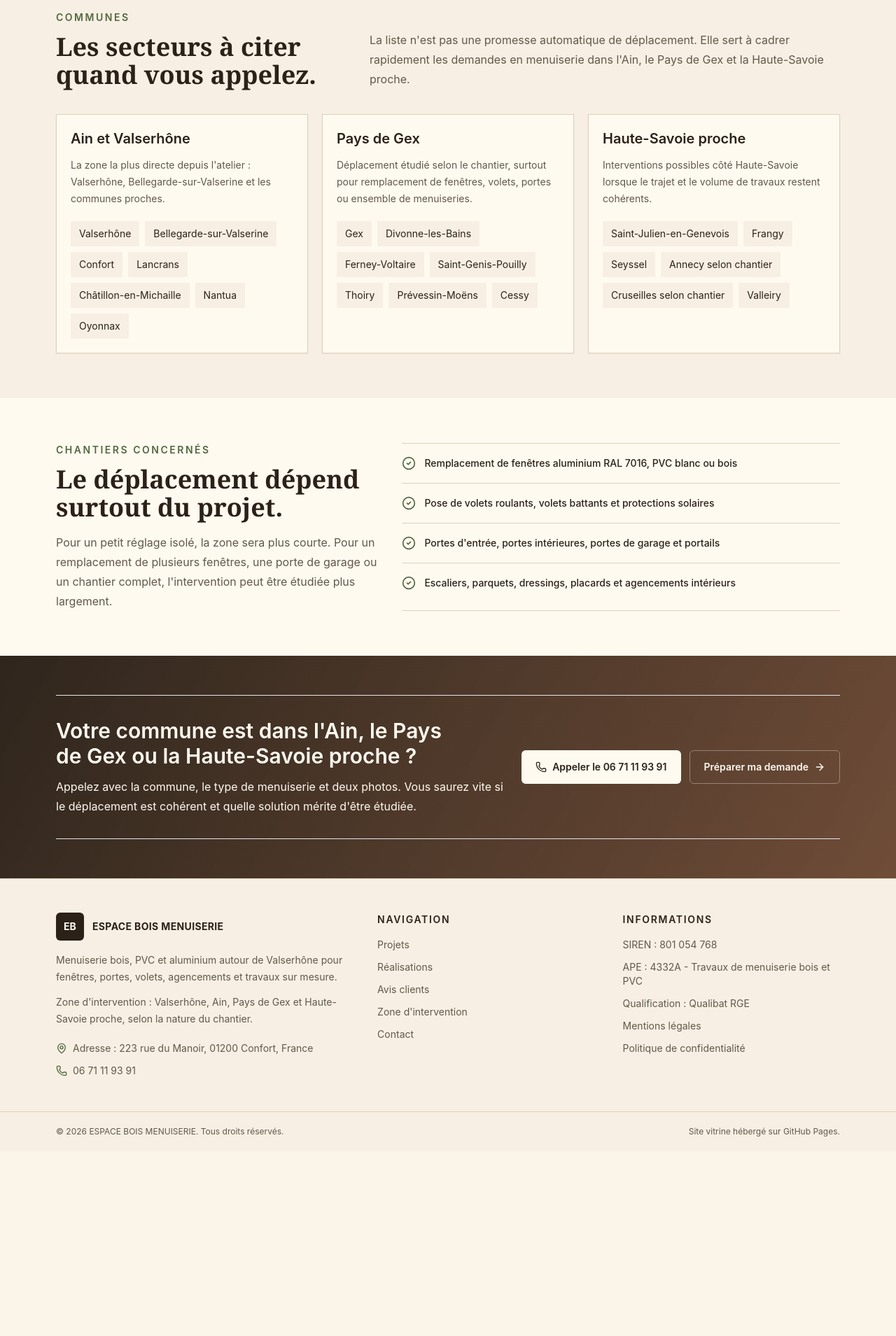
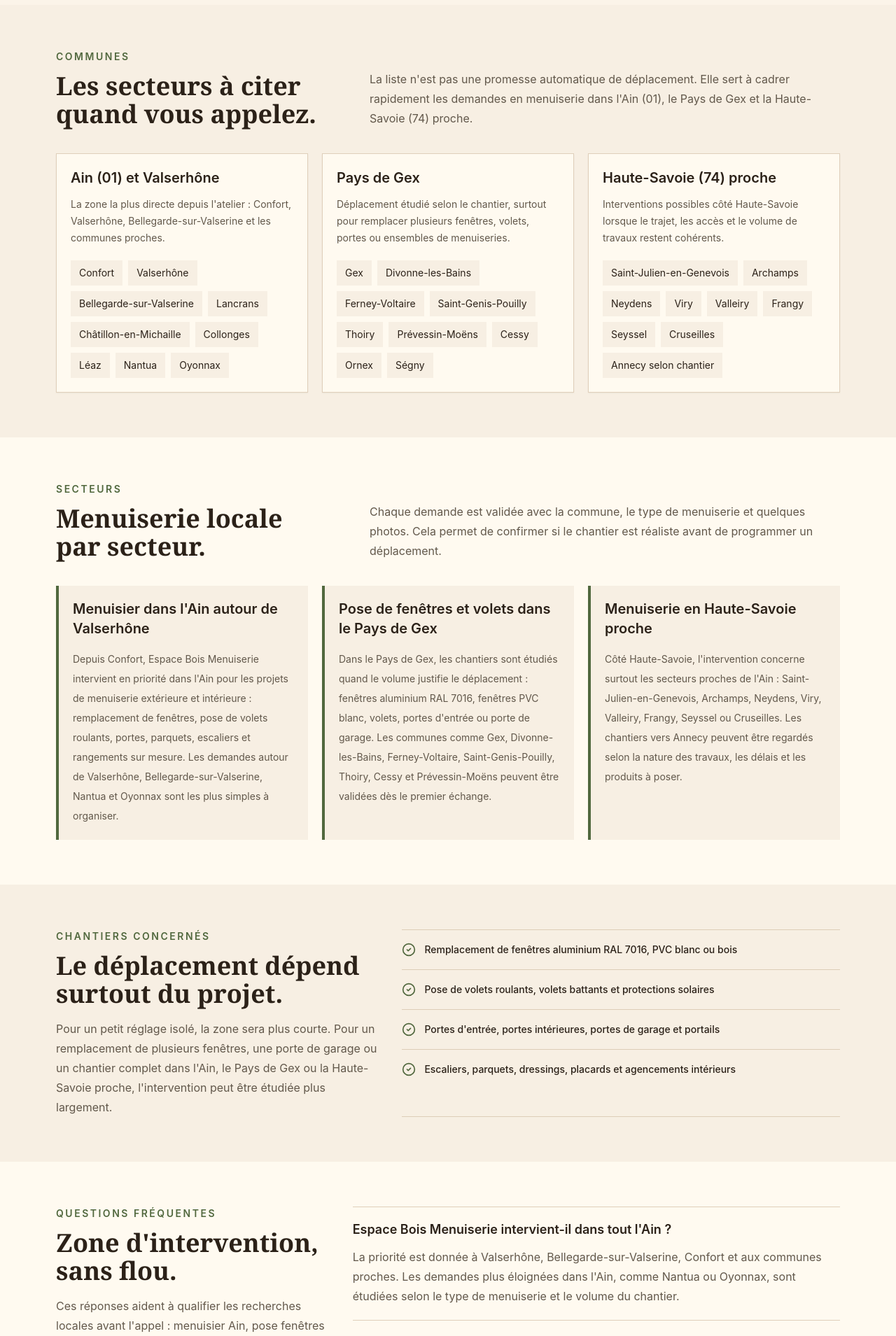
Before and after one commit to lHarido/espace-bois-menuiserie, a Next.js app: page /zone-intervention in a window 1280 px wide. Shown: the part 880-2789 px from the top of the page at 70% size. Before the commit the page ends 2525 px from the top, so only its background shows below. Built offline with nearby package versions, Linux system fonts and the light colour scheme; no server answers.

Commit message:
Strengthen local SEO for service areas

```diff
--- a/app/sitemap.ts
+++ b/app/sitemap.ts
@@ -16,7 +16,7 @@
 
 export default function sitemap(): MetadataRoute.Sitemap {
   const siteUrl = process.env.NEXT_PUBLIC_SITE_URL ?? "http://localhost:3000";
-  const lastModified = new Date("2026-06-15");
+  const lastModified = new Date("2026-06-16");
 
   return routes.map((route) => ({
     url: `${siteUrl}${route}`,
--- a/app/zone-intervention/page.tsx
+++ b/app/zone-intervention/page.tsx
@@ -8,38 +8,97 @@
 import { withBasePath } from "@/lib/sitePath";
 
 export const metadata: Metadata = {
-  title: "Menuisier Ain, Pays de Gex et Haute-Savoie proche",
+  title: "Menuisier Ain, Haute-Savoie et Pays de Gex",
   description:
-    "Zone d'intervention Espace Bois Menuiserie : Valserhône, Ain, Pays de Gex, Bellegarde-sur-Valserine et Haute-Savoie proche pour fenêtres, volets, portes et menuiseries.",
+    "Menuisier à Confort près de Valserhône : pose de fenêtres, volets, portes et menuiseries dans l'Ain, le Pays de Gex et la Haute-Savoie proche.",
   keywords: [
+    "menuisier Ain 01",
     "menuisier Ain",
+    "menuisier Haute-Savoie 74",
+    "menuisier Haute-Savoie",
     "menuisier Pays de Gex",
-    "menuisier Haute-Savoie",
     "menuiserie Valserhône",
+    "menuisier Bellegarde-sur-Valserine",
+    "menuisier Saint-Julien-en-Genevois",
     "pose fenêtres Pays de Gex",
     "fenêtres aluminium Ain",
     "fenêtres PVC Haute-Savoie",
+    "volets roulants Ain Haute-Savoie",
   ],
   alternates: {
     canonical: "/zone-intervention",
+  },
+  openGraph: {
+    title: "Zone d'intervention menuiserie : Ain, Haute-Savoie, Pays de Gex",
+    description:
+      "Espace Bois Menuiserie intervient depuis Confort près de Valserhône pour vos fenêtres, volets, portes, escaliers, parquets et rangements.",
+    type: "website",
   },
 };
 
 const areaGroups = [
   {
-    title: "Ain et Valserhône",
-    lead: "La zone la plus directe depuis l'atelier : Valserhône, Bellegarde-sur-Valserine et les communes proches.",
-    places: ["Valserhône", "Bellegarde-sur-Valserine", "Confort", "Lancrans", "Châtillon-en-Michaille", "Nantua", "Oyonnax"],
+    title: "Ain (01) et Valserhône",
+    lead: "La zone la plus directe depuis l'atelier : Confort, Valserhône, Bellegarde-sur-Valserine et les communes proches.",
+    places: [
+      "Confort",
+      "Valserhône",
+      "Bellegarde-sur-Valserine",
+      "Lancrans",
+      "Châtillon-en-Michaille",
+      "Collonges",
+      "Léaz",
+      "Nantua",
+      "Oyonnax",
+    ],
   },
   {
     title: "Pays de Gex",
-    lead: "Déplacement étudié selon le chantier, surtout pour remplacement de fenêtres, volets, portes ou ensemble de menuiseries.",
-    places: ["Gex", "Divonne-les-Bains", "Ferney-Voltaire", "Saint-Genis-Pouilly", "Thoiry", "Prévessin-Moëns", "Cessy"],
+    lead: "Déplacement étudié selon le chantier, surtout pour remplacer plusieurs fenêtres, volets, portes ou ensembles de menuiseries.",
+    places: [
+      "Gex",
+      "Divonne-les-Bains",
+      "Ferney-Voltaire",
+      "Saint-Genis-Pouilly",
+      "Thoiry",
+      "Prévessin-Moëns",
+      "Cessy",
+      "Ornex",
+      "Ségny",
+    ],
   },
   {
-    title: "Haute-Savoie proche",
-    lead: "Interventions possibles côté Haute-Savoie lorsque le trajet et le volume de travaux restent cohérents.",
-    places: ["Saint-Julien-en-Genevois", "Frangy", "Seyssel", "Annecy selon chantier", "Cruseilles selon chantier", "Valleiry"],
+    title: "Haute-Savoie (74) proche",
+    lead: "Interventions possibles côté Haute-Savoie lorsque le trajet, les accès et le volume de travaux restent cohérents.",
+    places: [
+      "Saint-Julien-en-Genevois",
+      "Archamps",
+      "Neydens",
+      "Viry",
+      "Valleiry",
+      "Frangy",
+      "Seyssel",
+      "Cruseilles",
+      "Annecy selon chantier",
+    ],
+  },
+];
+
+const seoAreaSections = [
+  {
+    title: "Menuisier dans l'Ain autour de Valserhône",
+    text:
+      "Depuis Confort, Espace Bois Menuiserie intervient en priorité dans l'Ain pour les projets de menuiserie extérieure et intérieure : remplacement de fenêtres, pose de volets roulants, portes, parquets, escaliers et rangements sur mesure. Les demandes autour de Valserhône, Bellegarde-sur-Valserine, Nantua et Oyonnax sont les plus simples à organiser.",
+  },
+  {
+    title: "Pose de fenêtres et volets dans le Pays de Gex",
+    text:
+      "Dans le Pays de Gex, les chantiers sont étudiés quand le volume justifie le déplacement : fenêtres aluminium RAL 7016, fenêtres PVC blanc, volets, portes d'entrée ou porte de garage. Les communes comme Gex, Divonne-les-Bains, Ferney-Voltaire, Saint-Genis-Pouilly, Thoiry, Cessy et Prévessin-Moëns peuvent être validées dès le premier échange.",
+  },
+  {
+    title: "Menuiserie en Haute-Savoie proche",
+    text:
+      "Côté Haute-Savoie, l'intervention concerne surtout les secteurs proches de l'Ain : Saint-Julien-en-Genevois, Archamps, Neydens, Viry, Valleiry, Frangy, Seyssel ou Cruseilles. Les chantiers vers Annecy peuvent être regardés selon la nature des travaux, les délais et les produits à poser.",
   },
 ];
 
@@ -50,11 +109,36 @@
   "Escaliers, parquets, dressings, placards et agencements intérieurs",
 ];
 
+const faqItems = [
+  {
+    question: "Espace Bois Menuiserie intervient-il dans tout l'Ain ?",
+    answer:
+      "La priorité est donnée à Valserhône, Bellegarde-sur-Valserine, Confort et aux communes proches. Les demandes plus éloignées dans l'Ain, comme Nantua ou Oyonnax, sont étudiées selon le type de menuiserie et le volume du chantier.",
+  },
+  {
+    question: "Est-il possible de faire poser des fenêtres dans le Pays de Gex ?",
+    answer:
+      "Oui, les projets dans le Pays de Gex peuvent être étudiés, surtout pour plusieurs fenêtres, volets, portes ou menuiseries à remplacer. La commune et quelques photos permettent de valider rapidement le déplacement.",
+  },
+  {
+    question: "Intervenez-vous en Haute-Savoie ?",
+    answer:
+      "Oui, principalement en Haute-Savoie proche de l'Ain : Saint-Julien-en-Genevois, Archamps, Neydens, Viry, Valleiry, Frangy, Seyssel ou Cruseilles. Annecy peut être étudiée selon le chantier.",
+  },
+  {
+    question: "Quels travaux sont les plus adaptés à une intervention éloignée ?",
+    answer:
+      "Les remplacements de fenêtres aluminium, fenêtres PVC, volets, portes de garage, escaliers, parquets ou aménagements complets sont plus adaptés qu'un petit réglage isolé.",
+  },
+];
+
 export default function ZoneInterventionPage() {
-  const schema = {
+  const serviceSchema = {
     "@context": "https://schema.org",
     "@type": "Service",
-    name: "Zone d'intervention menuiserie",
+    name: "Menuisier Ain, Haute-Savoie et Pays de Gex",
+    description:
+      "Pose de fenêtres, volets, portes et menuiseries intérieures depuis Confort près de Valserhône, dans l'Ain, le Pays de Gex et la Haute-Savoie proche.",
     provider: {
       "@type": "HomeAndConstructionBusiness",
       name: company.name,
@@ -75,13 +159,29 @@
     ),
     serviceType: projectMatches,
   };
+  const faqSchema = {
+    "@context": "https://schema.org",
+    "@type": "FAQPage",
+    mainEntity: faqItems.map((item) => ({
+      "@type": "Question",
+      name: item.question,
+      acceptedAnswer: {
+        "@type": "Answer",
+        text: item.answer,
+      },
+    })),
+  };
 
   return (
     <>
       <Breadcrumbs items={[{ label: "Zone d'intervention" }]} />
       <script
         type="application/ld+json"
-        dangerouslySetInnerHTML={{ __html: JSON.stringify(schema) }}
+        dangerouslySetInnerHTML={{ __html: JSON.stringify(serviceSchema) }}
+      />
+      <script
+        type="application/ld+json"
+        dangerouslySetInnerHTML={{ __html: JSON.stringify(faqSchema) }}
       />
 
       <section className="py-10 sm:py-16">
@@ -95,8 +195,9 @@
             </h1>
             <p className="mt-5 max-w-xl text-lg leading-8 text-steel">
               Espace Bois Menuiserie part de Confort, près de Valserhône, pour
-              intervenir sur des chantiers cohérents en distance : fenêtres, volets,
-              portes, escaliers, parquets et rangements sur mesure.
+              intervenir dans l'Ain, le Pays de Gex et la Haute-Savoie proche :
+              fenêtres aluminium RAL 7016, PVC blanc, volets, portes, escaliers,
+              parquets et rangements sur mesure.
             </p>
 
             <div className="mt-7 grid gap-4 border-y border-stone/80 py-5 text-sm text-ink sm:grid-cols-2">
@@ -111,7 +212,7 @@
                 <Clock aria-hidden="true" className="mt-0.5 h-5 w-5 shrink-0 text-moss" />
                 <span>
                   <strong>Rayon</strong>
-                  <span className="mt-1 block leading-6 text-steel">Environ 1h autour de Valserhône, selon chantier.</span>
+                  <span className="mt-1 block leading-6 text-steel">Ain, Pays de Gex et Haute-Savoie proche, selon chantier.</span>
                 </span>
               </p>
             </div>
@@ -170,8 +271,8 @@
             </div>
             <p className="max-w-2xl leading-7 text-steel lg:justify-self-end">
               La liste n'est pas une promesse automatique de déplacement. Elle sert
-              à cadrer rapidement les demandes en menuiserie dans l'Ain, le Pays de
-              Gex et la Haute-Savoie proche.
+              à cadrer rapidement les demandes en menuiserie dans l'Ain (01), le
+              Pays de Gex et la Haute-Savoie (74) proche.
             </p>
           </div>
 
@@ -194,6 +295,35 @@
       </section>
 
       <section className="bg-paper py-14 sm:py-16">
+        <div className="container-shell">
+          <div className="grid gap-5 lg:grid-cols-[0.72fr_1.28fr] lg:items-end">
+            <div>
+              <p className="text-sm font-semibold uppercase tracking-[0.18em] text-moss">
+                Secteurs
+              </p>
+              <h2 className="mt-3 font-display text-3xl font-semibold leading-tight text-ink sm:text-4xl">
+                Menuiserie locale par secteur.
+              </h2>
+            </div>
+            <p className="max-w-2xl leading-7 text-steel lg:justify-self-end">
+              Chaque demande est validée avec la commune, le type de menuiserie et
+              quelques photos. Cela permet de confirmer si le chantier est réaliste
+              avant de programmer un déplacement.
+            </p>
+          </div>
+
+          <div className="mt-9 grid gap-5 lg:grid-cols-3">
+            {seoAreaSections.map((section) => (
+              <article key={section.title} className="border-l-4 border-moss bg-linen p-5">
+                <h3 className="text-xl font-semibold leading-snug text-ink">{section.title}</h3>
+                <p className="mt-4 text-sm leading-7 text-steel">{section.text}</p>
+              </article>
+            ))}
+          </div>
+        </div>
+      </section>
+
+      <section className="bg-linen py-14 sm:py-16">
         <div className="container-shell grid gap-8 lg:grid-cols-[0.85fr_1.15fr]">
           <div>
             <p className="text-sm font-semibold uppercase tracking-[0.18em] text-moss">
@@ -205,7 +335,8 @@
             <p className="mt-4 leading-7 text-steel">
               Pour un petit réglage isolé, la zone sera plus courte. Pour un
               remplacement de plusieurs fenêtres, une porte de garage ou un chantier
-              complet, l'intervention peut être étudiée plus largement.
+              complet dans l'Ain, le Pays de Gex ou la Haute-Savoie proche,
+              l'intervention peut être étudiée plus largement.
             </p>
           </div>
 
@@ -220,6 +351,33 @@
         </div>
       </section>
 
+      <section className="bg-paper py-14 sm:py-16">
+        <div className="container-shell grid gap-8 lg:grid-cols-[0.72fr_1.28fr]">
+          <div>
+            <p className="text-sm font-semibold uppercase tracking-[0.18em] text-moss">
+              Questions fréquentes
+            </p>
+            <h2 className="mt-3 font-display text-3xl font-semibold leading-tight text-ink sm:text-4xl">
+              Zone d'intervention, sans flou.
+            </h2>
+            <p className="mt-4 leading-7 text-steel">
+              Ces réponses aident à qualifier les recherches locales avant l'appel :
+              menuisier Ain, pose fenêtres Pays de Gex, menuiserie Haute-Savoie
+              proche ou remplacement de volets autour de Valserhône.
+            </p>
+          </div>
+
+          <div className="divide-y divide-stone/80 border-y border-stone/80">
+            {faqItems.map((item) => (
+              <article key={item.question} className="py-5">
+                <h3 className="text-lg font-semibold leading-snug text-ink">{item.question}</h3>
+                <p className="mt-3 leading-7 text-steel">{item.answer}</p>
+              </article>
+            ))}
+          </div>
+        </div>
+      </section>
+
       <ContactCTA
         title="Votre commune est dans l'Ain, le Pays de Gex ou la Haute-Savoie proche ?"
         text="Appelez avec la commune, le type de menuiserie et deux photos. Vous saurez vite si le déplacement est cohérent et quelle solution mérite d'être étudiée."
--- a/components/Footer.tsx
+++ b/components/Footer.tsx
@@ -22,12 +22,12 @@
             <span className="text-sm font-bold tracking-wide text-ink">{company.name}</span>
           </Link>
           <p className="mt-4 max-w-md text-sm leading-6 text-steel">
-            Menuiserie bois, PVC et aluminium autour de Valserhône pour fenêtres,
-            portes, volets, agencements et travaux sur mesure.
+            Menuiserie bois, PVC et aluminium depuis Confort près de Valserhône
+            pour fenêtres, portes, volets, agencements et travaux sur mesure.
           </p>
           <p className="mt-3 max-w-md text-sm leading-6 text-steel">
-            Zone d'intervention : Valserhône, Ain, Pays de Gex et Haute-Savoie
-            proche, selon la nature du chantier.
+            Zone d'intervention : Ain (01), Valserhône, Pays de Gex et
+            Haute-Savoie (74) proche, selon la nature du chantier.
           </p>
           <div className="mt-5 space-y-3 text-sm text-steel">
             <p className="flex gap-2">
--- a/components/Header.tsx
+++ b/components/Header.tsx
@@ -29,7 +29,7 @@
             <span className="block truncate text-sm font-bold tracking-wide text-ink">
               {company.name}
             </span>
-            <span className="hidden text-xs text-steel sm:block">Ain + Pays de Gex</span>
+            <span className="hidden text-xs text-steel sm:block">Ain, Pays de Gex, Haute-Savoie</span>
           </span>
         </Link>
 
--- a/components/LocalBusinessSchema.tsx
+++ b/components/LocalBusinessSchema.tsx
@@ -20,18 +20,35 @@
     ]);
 
   const areaServed = [
-    { "@type": "AdministrativeArea", name: "Ain" },
-    { "@type": "AdministrativeArea", name: "Haute-Savoie" },
+    { "@type": "AdministrativeArea", name: "Ain (01)" },
+    { "@type": "AdministrativeArea", name: "Haute-Savoie (74)" },
     { "@type": "Place", name: "Pays de Gex" },
+    { "@type": "City", name: "Confort" },
     { "@type": "City", name: "Valserhône" },
     { "@type": "City", name: "Bellegarde-sur-Valserine" },
+    { "@type": "City", name: "Lancrans" },
+    { "@type": "City", name: "Châtillon-en-Michaille" },
+    { "@type": "City", name: "Collonges" },
+    { "@type": "City", name: "Léaz" },
     { "@type": "City", name: "Gex" },
     { "@type": "City", name: "Divonne-les-Bains" },
     { "@type": "City", name: "Ferney-Voltaire" },
     { "@type": "City", name: "Saint-Genis-Pouilly" },
+    { "@type": "City", name: "Thoiry" },
+    { "@type": "City", name: "Prévessin-Moëns" },
+    { "@type": "City", name: "Cessy" },
+    { "@type": "City", name: "Ornex" },
+    { "@type": "City", name: "Ségny" },
     { "@type": "City", name: "Nantua" },
     { "@type": "City", name: "Oyonnax" },
     { "@type": "City", name: "Saint-Julien-en-Genevois" },
+    { "@type": "City", name: "Archamps" },
+    { "@type": "City", name: "Neydens" },
+    { "@type": "City", name: "Viry" },
+    { "@type": "City", name: "Valleiry" },
+    { "@type": "City", name: "Frangy" },
+    { "@type": "City", name: "Seyssel" },
+    { "@type": "City", name: "Cruseilles" },
     { "@type": "City", name: "Annecy" },
     ...company.areas.map((area) => ({ "@type": "Place", name: area })),
   ];
--- a/lib/company.ts
+++ b/lib/company.ts
@@ -61,9 +61,9 @@
 
 export const company = {
   name: "ESPACE BOIS MENUISERIE",
-  tagline: "Menuiserie bois, PVC & aluminium autour de Valserhône",
+  tagline: "Menuiserie bois, PVC & aluminium dans l'Ain, le Pays de Gex et la Haute-Savoie proche",
   description:
-    "Fenêtres, portes, volets, escaliers, parquets et agencements sur mesure autour de Valserhône, dans l'Ain, le Pays de Gex et la Haute-Savoie proche.",
+    "Fenêtres, portes, volets, escaliers, parquets et agencements sur mesure depuis Confort près de Valserhône, dans l'Ain (01), le Pays de Gex et la Haute-Savoie (74) proche.",
   manager: "Julien TOURNEUX",
   legalForm: "Société par actions simplifiée",
   capital: "5 000 €",
@@ -86,17 +86,20 @@
   supplier: "BOUVET",
   payments: ["Chèque", "Espèces", "Virement bancaire"],
   areas: [
+    "Confort",
     "Valserhône et alentours",
     "Bellegarde-sur-Valserine",
     "Ain (01)",
     "Pays de Gex",
-    "Gex, Divonne-les-Bains, Ferney-Voltaire, Saint-Genis-Pouilly",
+    "Gex, Divonne-les-Bains, Ferney-Voltaire, Saint-Genis-Pouilly, Thoiry, Cessy, Prévessin-Moëns",
     "Nantua / Oyonnax, selon chantier",
-    "Haute-Savoie proche",
-    "Annecy, Saint-Julien-en-Genevois, Frangy, Seyssel, selon chantier",
+    "Haute-Savoie (74) proche",
+    "Saint-Julien-en-Genevois, Archamps, Neydens, Viry, Valleiry, Frangy, Seyssel, Cruseilles, selon chantier",
+    "Annecy selon chantier",
     "Rayon d'environ 1h autour de Valserhône",
   ],
   seoTerms: [
+    "menuisier Ain 01",
     "menuisier Valserhône",
     "menuiserie Valserhône",
     "pose fenêtres Valserhône",
@@ -104,16 +107,37 @@
     "menuisier Ain",
     "menuiserie Ain",
     "pose fenêtres Ain",
+    "fenêtres aluminium RAL 7016 Ain",
+    "fenêtres PVC blanc Ain",
+    "volets roulants Ain",
+    "menuisier Haute-Savoie 74",
     "menuisier Haute-Savoie",
     "menuiserie Haute-Savoie proche",
     "pose fenêtres Haute-Savoie",
+    "fenêtres aluminium RAL 7016 Haute-Savoie",
+    "fenêtres PVC blanc Haute-Savoie",
+    "volets roulants Haute-Savoie",
     "menuisier Pays de Gex",
     "menuiserie Pays de Gex",
     "pose fenêtres Pays de Gex",
+    "fenêtres aluminium RAL 7016 Pays de Gex",
+    "fenêtres PVC blanc Pays de Gex",
+    "volets roulants Pays de Gex",
     "menuisier Gex",
     "menuisier Divonne-les-Bains",
     "menuisier Ferney-Voltaire",
     "menuisier Saint-Genis-Pouilly",
+    "menuisier Thoiry",
+    "menuisier Cessy",
+    "menuisier Prévessin-Moëns",
+    "menuisier Saint-Julien-en-Genevois",
+    "menuisier Archamps",
+    "menuisier Neydens",
+    "menuisier Viry",
+    "menuisier Valleiry",
+    "menuisier Frangy",
+    "menuisier Seyssel",
+    "menuisier Cruseilles",
     "menuiserie Ain Haute-Savoie",
     "fenêtres PVC bois aluminium",
     "volets roulants",
```
Also changed, not shown: app/layout.tsx (+4 -4 lines).
